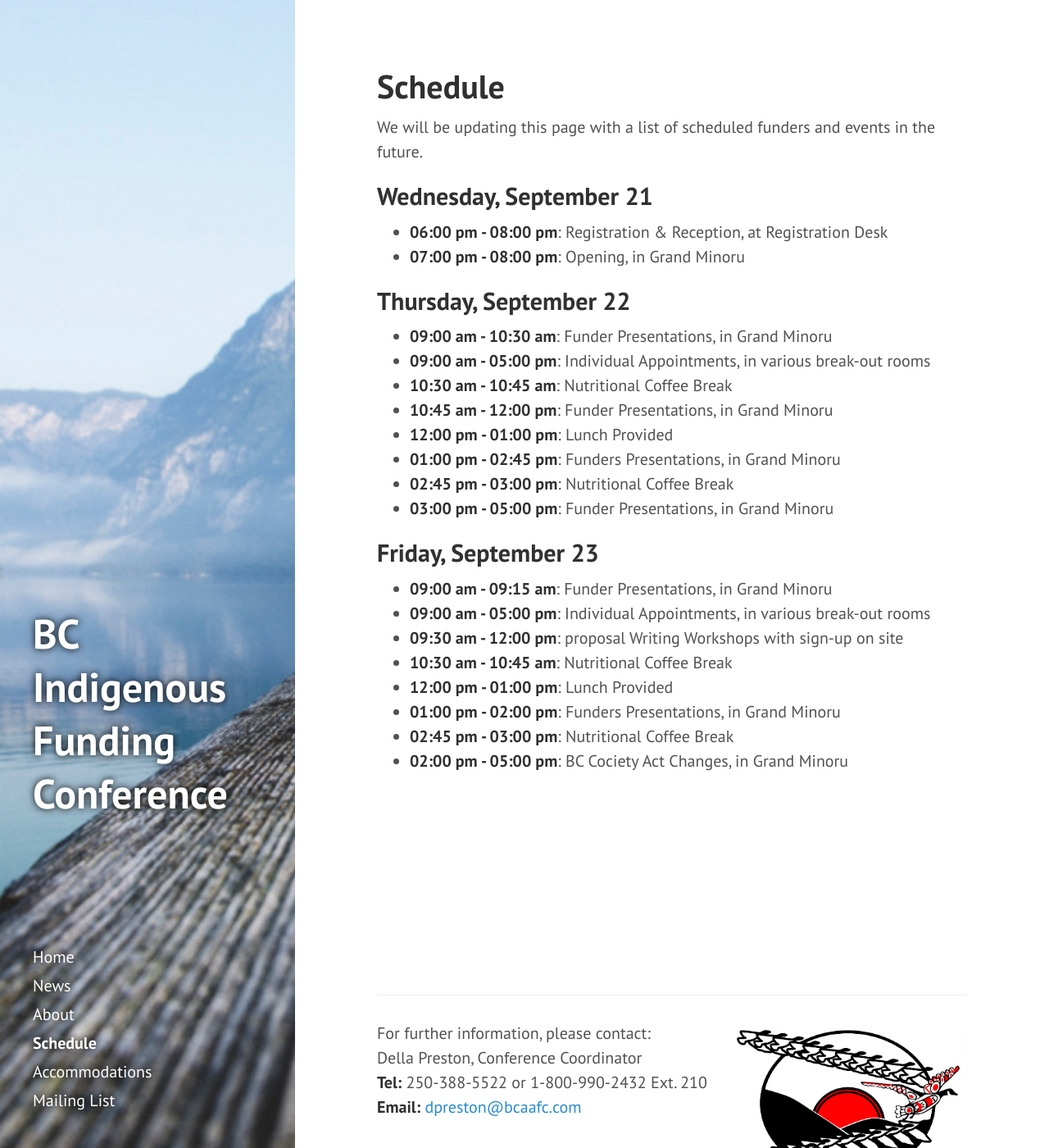
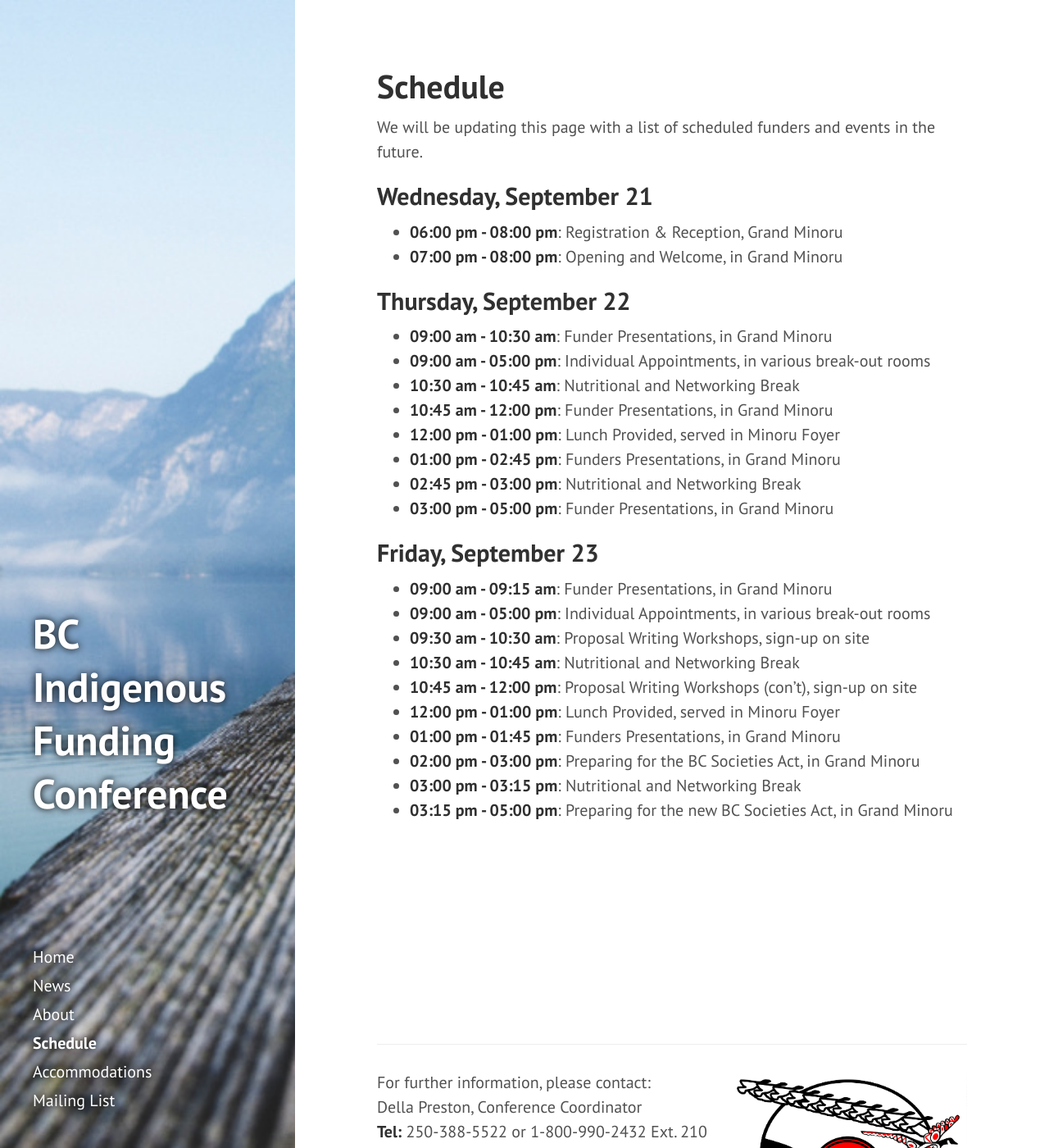
Before and after one commit to BCAAFC/funding-conference-2016, a Jekyll site: the page built from schedule.md, in a window 1280 px wide and 1400 px high. Shown: the whole window at 82% size. Built offline with Jekyll 4.4.1, drawn with Linux system fonts in a browser that asks for light colours; nearby versions of some CDN libraries.

Commit message:
try to change schedule again

```diff
--- a/schedule.md
+++ b/schedule.md
@@ -9,27 +9,29 @@
 
 ## Wednesday, September 21
 
-* **06:00 pm - 08:00 pm**: Registration & Reception, at Registration Desk
-* **07:00 pm - 08:00 pm**: Opening, in Grand Minoru
+* **06:00 pm - 08:00 pm**: Registration & Reception, Grand Minoru
+* **07:00 pm - 08:00 pm**: Opening and Welcome, in Grand Minoru
 
 ## Thursday, September 22
 
 * **09:00 am - 10:30 am**: Funder Presentations, in Grand Minoru
 * **09:00 am - 05:00 pm**: Individual Appointments, in various break-out rooms
-* **10:30 am - 10:45 am**: Nutritional Coffee Break
+* **10:30 am - 10:45 am**: Nutritional and Networking Break
 * **10:45 am - 12:00 pm**: Funder Presentations, in Grand Minoru
-* **12:00 pm - 01:00 pm**: Lunch Provided
+* **12:00 pm - 01:00 pm**: Lunch Provided, served in Minoru Foyer
 * **01:00 pm - 02:45 pm**: Funders Presentations, in Grand Minoru
-* **02:45 pm - 03:00 pm**: Nutritional Coffee Break
+* **02:45 pm - 03:00 pm**: Nutritional and Networking Break
 * **03:00 pm - 05:00 pm**: Funder Presentations, in Grand Minoru
 
 ## Friday, September 23
 
 * **09:00 am - 09:15 am**: Funder Presentations, in Grand Minoru
 * **09:00 am - 05:00 pm**: Individual Appointments, in various break-out rooms
-* **09:30 am - 12:00 pm**: proposal Writing Workshops with sign-up on site
-* **10:30 am - 10:45 am**: Nutritional Coffee Break
-* **12:00 pm - 01:00 pm**: Lunch Provided
-* **01:00 pm - 02:00 pm**: Funders Presentations, in Grand Minoru
-* **02:45 pm - 03:00 pm**: Nutritional Coffee Break
-* **02:00 pm - 05:00 pm**: BC Cociety Act Changes, in Grand Minoru
+* **09:30 am - 10:30 am**: Proposal Writing Workshops, sign-up on site
+* **10:30 am - 10:45 am**: Nutritional and Networking Break
+* **10:45 am - 12:00 pm**: Proposal Writing Workshops (con't), sign-up on site
+* **12:00 pm - 01:00 pm**: Lunch Provided, served in Minoru Foyer
+* **01:00 pm - 01:45 pm**: Funders Presentations, in Grand Minoru
+* **02:00 pm - 03:00 pm**: Preparing for the BC Societies Act, in Grand Minoru
+* **03:00 pm - 03:15 pm**: Nutritional and Networking Break
+* **03:15 pm - 05:00 pm**: Preparing for the new BC Societies Act, in Grand Minoru
```
